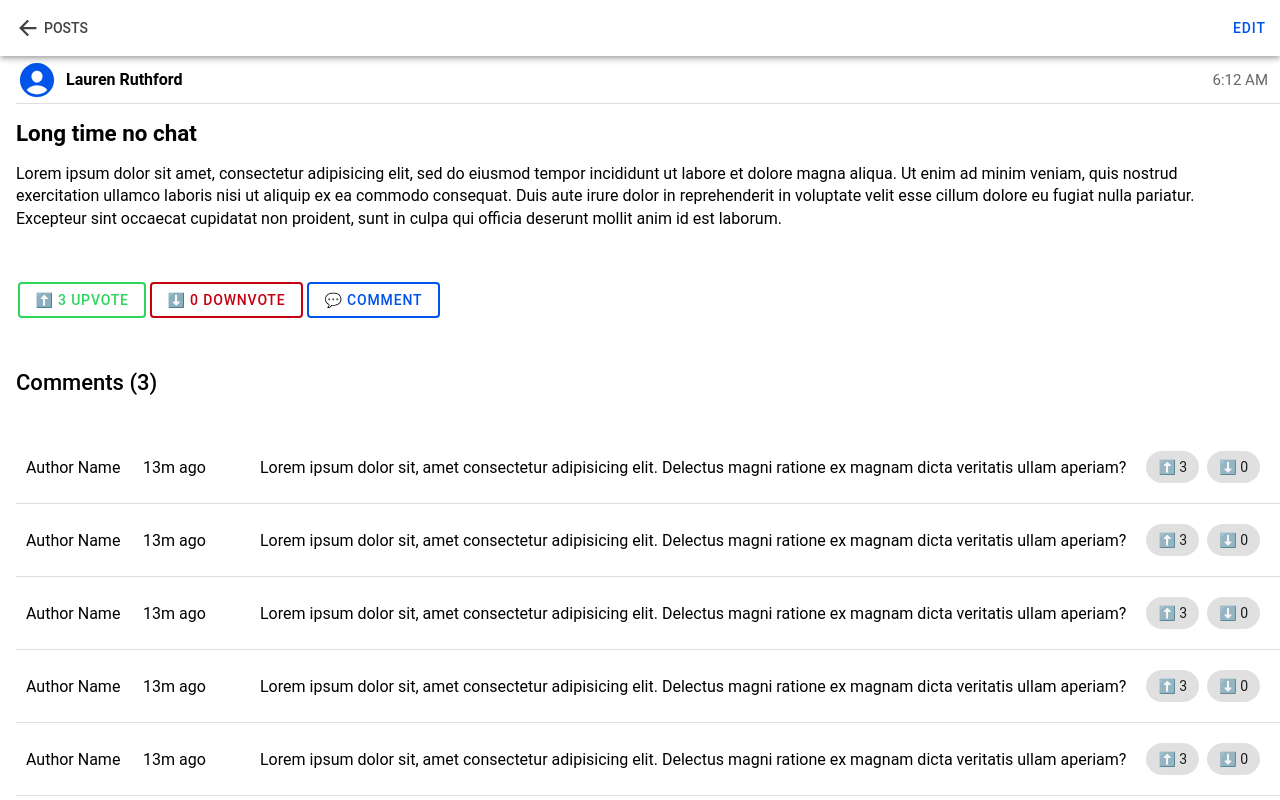
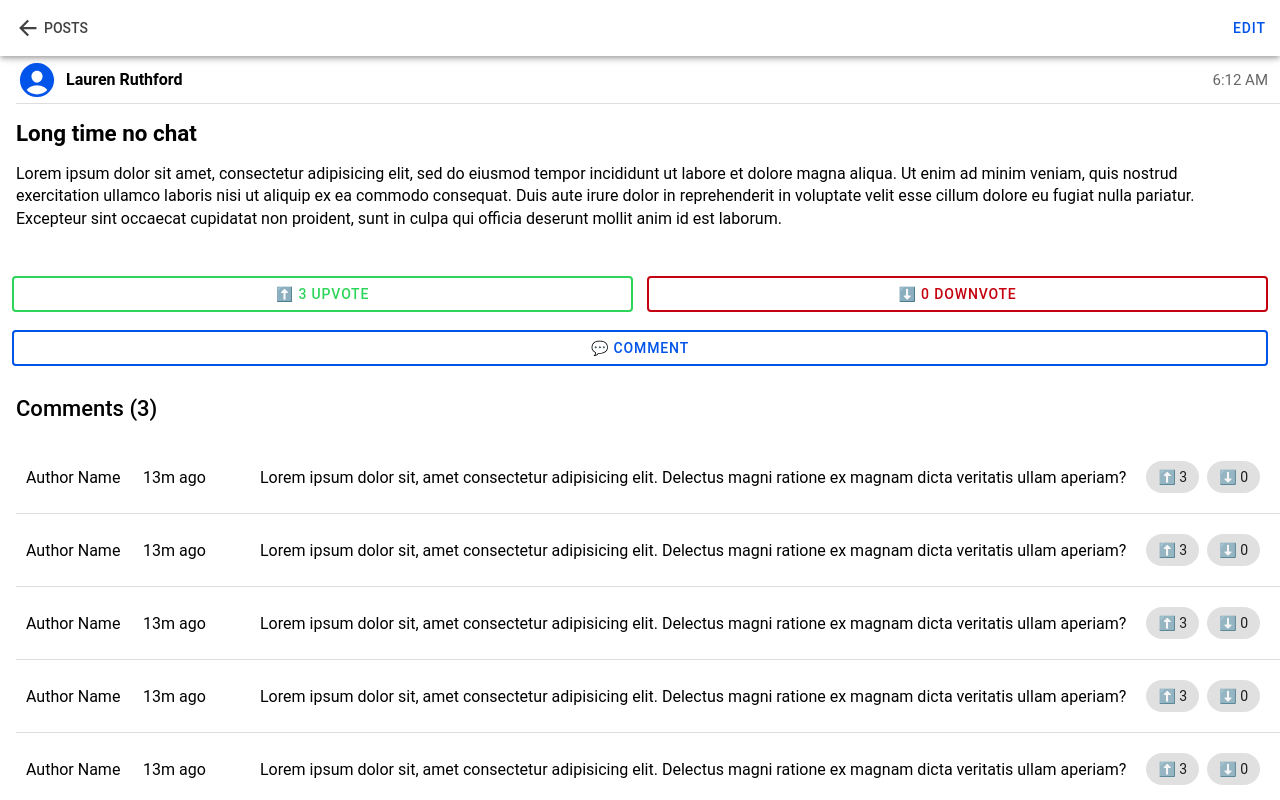
Before and after one commit to KasTasElis/my-ionic-firebase-reddit-clone, a React (Vite) app: page /message/1 in a window 1280 px wide. Built offline with nearby package versions, Linux system fonts and the light colour scheme.

Commit message:
progress

```diff
--- a/src/components/MessageListItem.tsx
+++ b/src/components/MessageListItem.tsx
@@ -34,10 +34,10 @@ const MessageListItem: React.FC<MessageListItemProps> = ({ message }) => {
           culpa qui officia deserunt mollit anim id est laborum.
         </p>
 
-        <div>
-          <IonChip>💬 7 Comments</IonChip>
-          <IonChip>⬆️ 3</IonChip>
-          <IonChip>⬇️ 0</IonChip>
+        <div className="ion-padding-top">
+          <IonChip color="primary">💬 7 Comments</IonChip>
+          <IonChip color="success">⬆️ 3</IonChip>
+          <IonChip color="danger">⬇️ 0</IonChip>
         </div>
       </IonLabel>
     </IonItem>
--- a/src/pages/ViewMessage.tsx
+++ b/src/pages/ViewMessage.tsx
@@ -81,19 +81,29 @@ function ViewMessage() {
               </p>
             </div>
 
-            <div className="ion-padding">
-              <IonButton color="success" fill="outline">
+            <IonGrid>
+              <IonRow>
+                <IonCol>
+                  <IonButton expand="block" color="success" fill="outline">
                     ⬆️ 3 UpVote
                   </IonButton>
-              <IonButton color="danger" fill="outline">
+                </IonCol>
+                <IonCol>
+                  <IonButton expand="block" color="danger" fill="outline">
                     ⬇️ 0 DownVote
                   </IonButton>
-              <IonButton color="primary" fill="outline">
+                </IonCol>
+              </IonRow>
+              <IonRow>
+                <IonCol>
+                  <IonButton expand="block" color="primary" fill="outline">
                     💬 Comment
                   </IonButton>
-            </div>
+                </IonCol>
+              </IonRow>
+            </IonGrid>
 
-            <h3 className="ion-padding">Comments (3)</h3>
+            <h3 className="ion-padding-horizontal">Comments (3)</h3>
 
             <IonList>
               {[1, 2, 3, 4, 5].map((i) => (
```
Lines whose indentation alone changed are shown as unchanged.
